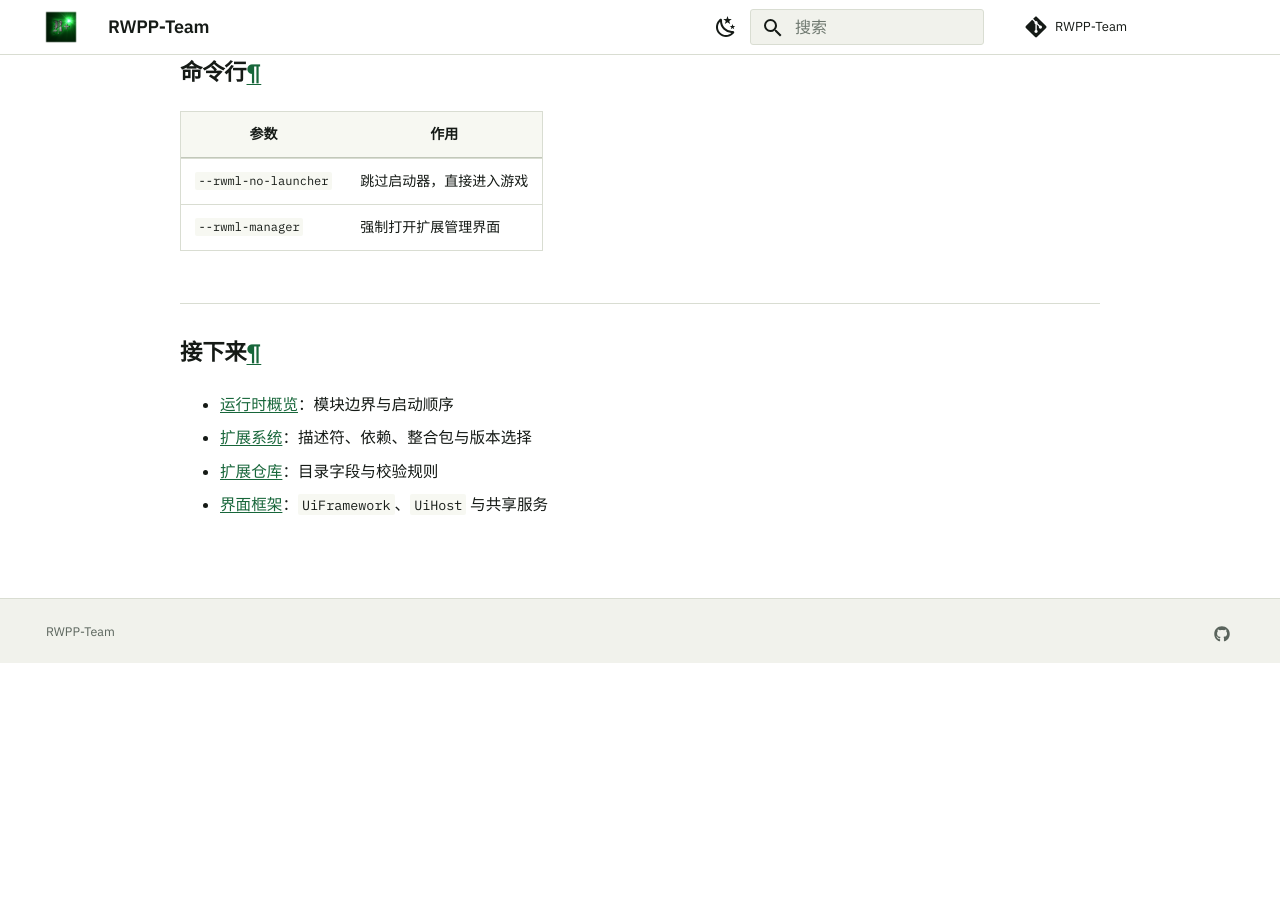
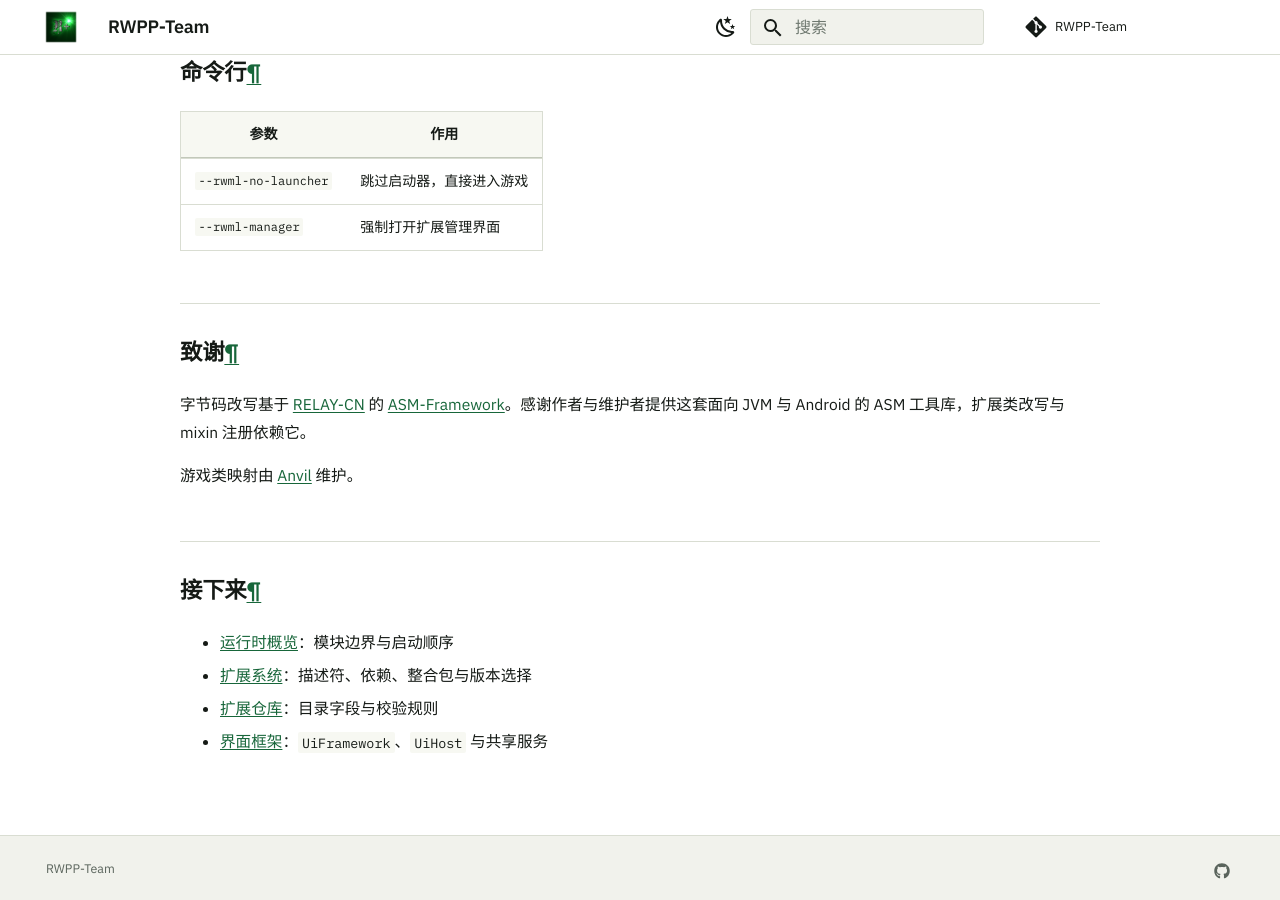
Before and after one commit to Minxyzgo/RWPP-docs, an MkDocs documentation site: the page built from docs/rwml/index.md, in a window 1280 px wide and 900 px high, scrolled down 2301 px. Built offline with MkDocs 1.6.1 and Material for MkDocs 9.7.7, drawn with Linux system fonts in a browser that asks for light colours; before the commit the page ends 2964 px from its top, so only the background shows below that.

Commit message:
Credit ASM-Framework and fix the duplicated download link
- Name RELAY-CN and ASM-Framework on the RWML pages, since bytecode
  transformation and mixin registration depend on that library.
- Drop the repeated setup download sentence in the install steps.

```diff
--- a/docs/rwml/index.md
+++ b/docs/rwml/index.md
@@ -80,6 +80,12 @@ RWML 可以从 HTTPS 目录读取扩展列表，搜索、安装与更新都在
 | `--rwml-no-launcher` | 跳过启动器，直接进入游戏 |
 | `--rwml-manager` | 强制打开扩展管理界面 |
 
+## 致谢
+
+字节码改写基于 [RELAY-CN](https://github.com/RELAY-CN) 的 [ASM-Framework](https://github.com/RELAY-CN/ASM-Framework)。感谢作者与维护者提供这套面向 JVM 与 Android 的 ASM 工具库，扩展类改写与 mixin 注册依赖它。
+
+游戏类映射由 [Anvil](https://github.com/RWPP-Team/Anvil) 维护。
+
 ## 接下来
 
 - [运行时概览](overview.md)：模块边界与启动顺序
```
Also changed, not shown: other parts of docs/rwml/index.md (+1 -1 lines), docs/rwml/overview.md (+4 -0 lines).
